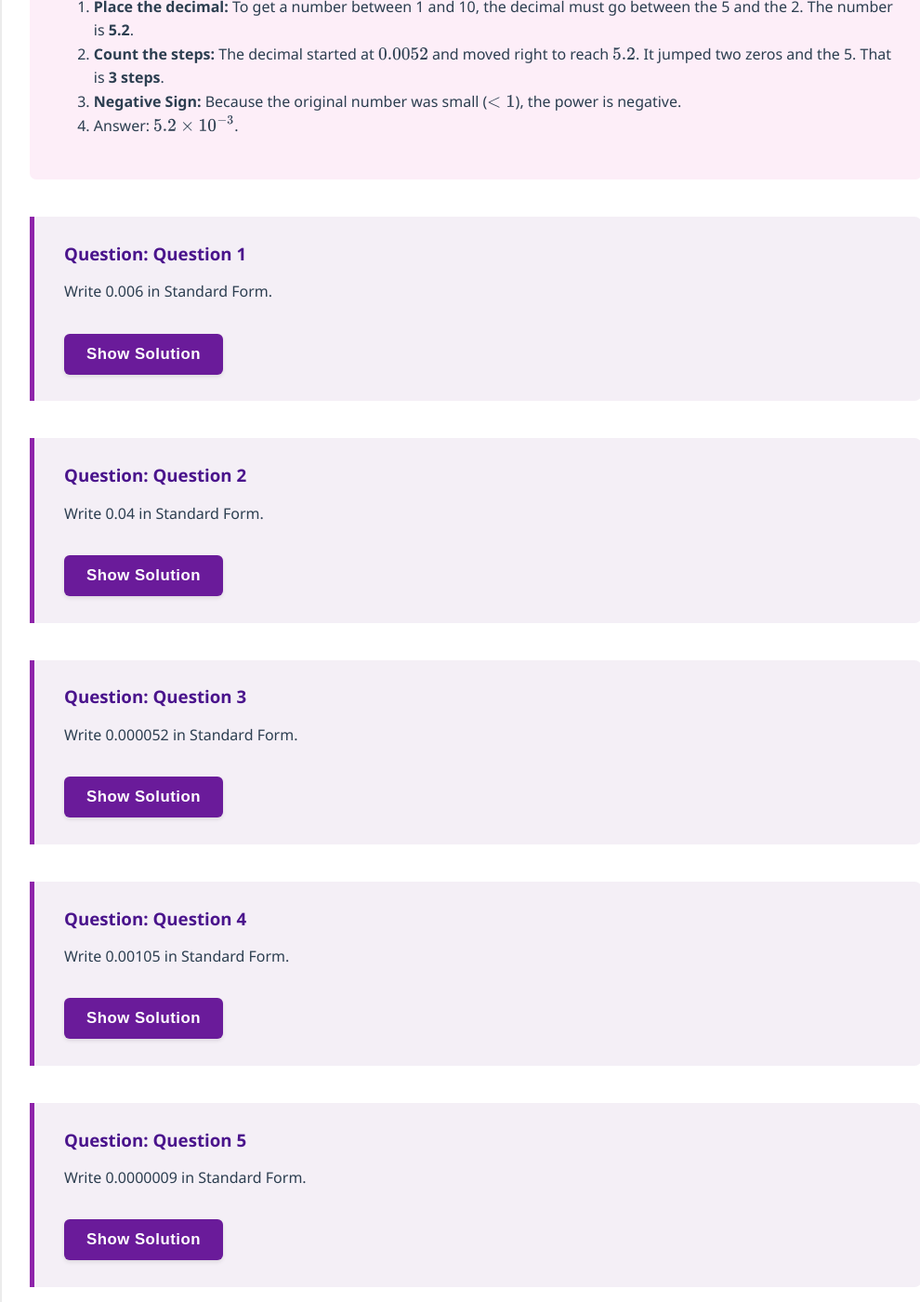
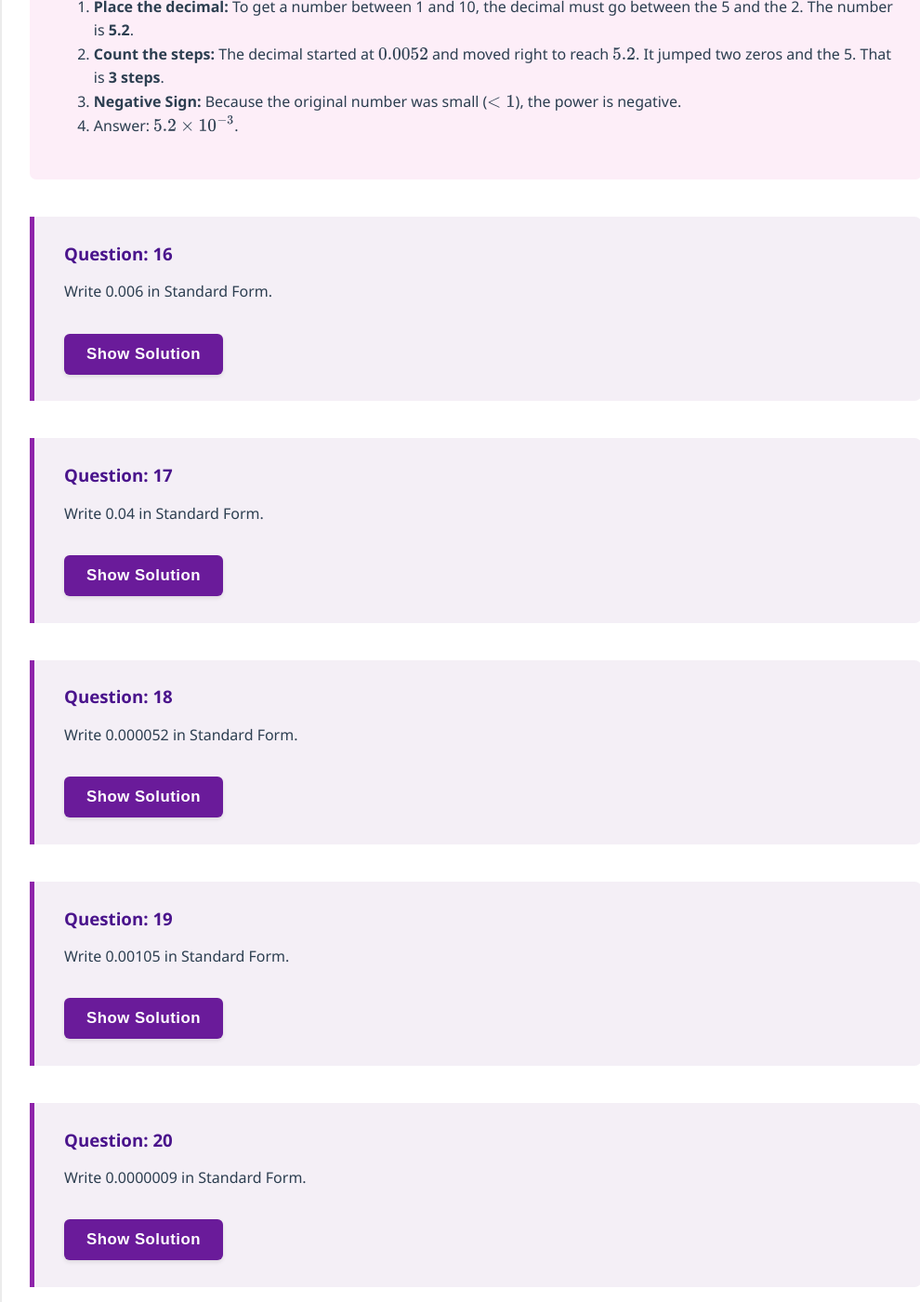
Before and after one commit to probe973/nbs-4104b, a Jekyll site: the page built from numeracy/04-standard_form.md, in a window 1280 px wide and 1400 px high, scrolled down 6457 px. Shown: the whole window at 93% size, without its empty margins (128-1118 px from the left). Built offline with Jekyll 4.4.1, drawn with Linux system fonts in a browser that asks for light colours; some of the changed text lies outside the part shown.

Commit message:
Update 04-standard_form.md

```diff
--- a/numeracy/04-standard_form.md
+++ b/numeracy/04-standard_form.md
@@ -28,7 +28,7 @@
 
 {% include question_numerical.html
     id="sf_large_exp_1"
-    title="Question 1"
+    title="1"
     question_text="Write $3 \times 10^2$ as an ordinary number."
     correct_answer="300"
     tolerance="0"
@@ -37,7 +37,7 @@
 
 {% include question_numerical.html
     id="sf_large_exp_2"
-    title="Question 2"
+    title="2"
     question_text="Write $5.2 \times 10^3$ as an ordinary number."
     correct_answer="5200"
     tolerance="0"
@@ -46,7 +46,7 @@
 
 {% include question_numerical.html
     id="sf_large_exp_3"
-    title="Question 3"
+    title="3"
     question_text="Write $1.45 \times 10^4$ as an ordinary number."
     correct_answer="14500"
     tolerance="0"
@@ -55,7 +55,7 @@
 
 {% include question_numerical.html
     id="sf_large_exp_4"
-    title="Question 4"
+    title="4"
     question_text="Write $6 \times 10^5$ as an ordinary number."
     correct_answer="600000"
     tolerance="0"
@@ -64,7 +64,7 @@
 
 {% include question_numerical.html
     id="sf_large_exp_5"
-    title="Question 5"
+    title="5"
     question_text="Write $9.02 \times 10^4$ as an ordinary number."
     correct_answer="90200"
     tolerance="0"
@@ -91,7 +91,7 @@
 
 {% include question_dropdown.html
     id="sf_large_create_1"
-    title="Question 1"
+    title="6"
     question_text="Write 4000 in Standard Form."
     options="wrong1::4 \times 10^4||correct::4 \times 10^3||wrong2::40 \times 10^2||wrong3::4 \times 10^2"
     correct_answer="correct"
@@ -100,7 +100,7 @@
 
 {% include question_dropdown.html
     id="sf_large_create_2"
-    title="Question 2"
+    title="7"
     question_text="Write 250 in Standard Form."
     options="wrong1::25 \times 10^1||correct::2.5 \times 10^2||wrong2::0.25 \times 10^3||wrong3::2.5 \times 10^1"
     correct_answer="correct"
@@ -109,7 +109,7 @@
 
 {% include question_dropdown.html
     id="sf_large_create_3"
-    title="Question 3"
+    title="8"
     question_text="Write 8,000,000 in Standard Form."
     options="correct::8 \times 10^6||wrong1::8 \times 10^7||wrong2::8 \times 10^5||wrong3::80 \times 10^5"
     correct_answer="correct"
@@ -118,7 +118,7 @@
 
 {% include question_dropdown.html
     id="sf_large_create_4"
-    title="Question 4"
+    title="9"
     question_text="Write 52,100 in Standard Form."
     options="wrong1::5.21 \times 10^3||wrong2::52.1 \times 10^3||correct::5.21 \times 10^4||wrong3::5.21 \times 10^5"
     correct_answer="correct"
@@ -127,7 +127,7 @@
 
 {% include question_dropdown.html
     id="sf_large_create_5"
-    title="Question 5"
+    title="10"
     question_text="Write 19,500,000 in Standard Form."
     options="wrong1::1.95 \times 10^6||correct::1.95 \times 10^7||wrong2::19.5 \times 10^6||wrong3::1.95 \times 10^8"
     correct_answer="correct"
@@ -155,7 +155,7 @@
 
 {% include question_numerical.html
     id="sf_small_exp_1"
-    title="Question 1"
+    title="11"
     question_text="Write $5 \times 10^{-1}$ as an ordinary number."
     correct_answer="0.5"
     tolerance="0"
@@ -164,7 +164,7 @@
 
 {% include question_numerical.html
     id="sf_small_exp_2"
-    title="Question 2"
+    title="12"
     question_text="Write $2 \times 10^{-3}$ as an ordinary number."
     correct_answer="0.002"
     tolerance="0"
@@ -173,7 +173,7 @@
 
 {% include question_numerical.html
     id="sf_small_exp_3"
-    title="Question 3"
+    title="13"
     question_text="Write $4.5 \times 10^{-2}$ as an ordinary number."
     correct_answer="0.045"
     tolerance="0"
@@ -182,7 +182,7 @@
 
 {% include question_numerical.html
     id="sf_small_exp_4"
-    title="Question 4"
+    title="14"
     question_text="Write $1.23 \times 10^{-4}$ as an ordinary number."
     correct_answer="0.000123"
     tolerance="0"
@@ -191,7 +191,7 @@
 
 {% include question_numerical.html
     id="sf_small_exp_5"
-    title="Question 5"
+    title="15"
     question_text="Write $9.9 \times 10^{-3}$ as an ordinary number."
     correct_answer="0.0099"
     tolerance="0"
@@ -216,7 +216,7 @@
 
 {% include question_dropdown.html
     id="sf_small_create_1"
-    title="Question 1"
+    title="16"
     question_text="Write 0.006 in Standard Form."
     options="wrong1::6 \times 10^{-2}||correct::6 \times 10^{-3}||wrong2::6 \times 10^3||wrong3::0.6 \times 10^{-2}"
     correct_answer="correct"
@@ -225,7 +225,7 @@
 
 {% include question_dropdown.html
     id="sf_small_create_2"
-    title="Question 2"
+    title="17"
     question_text="Write 0.04 in Standard Form."
     options="correct::4 \times 10^{-2}||wrong1::4 \times 10^{-1}||wrong2::4 \times 10^{-3}||wrong3::40 \times 10^{-3}"
     correct_answer="correct"
@@ -234,7 +234,7 @@
 
 {% include question_dropdown.html
     id="sf_small_create_3"
-    title="Question 3"
+    title="18"
     question_text="Write 0.000052 in Standard Form."
     options="wrong1::5.2 \times 10^{-4}||correct::5.2 \times 10^{-5}||wrong2::52 \times 10^{-6}||wrong3::5.2 \times 10^{-6}"
     correct_answer="correct"
@@ -243,7 +243,7 @@
 
 {% include question_dropdown.html
     id="sf_small_create_4"
-    title="Question 4"
+    title="19"
     question_text="Write 0.00105 in Standard Form."
     options="wrong1::1.05 \times 10^{-2}||wrong2::1.05 \times 10^{-4}||correct::1.05 \times 10^{-3}||wrong3::10.5 \times 10^{-4}"
     correct_answer="correct"
@@ -252,7 +252,7 @@
 
 {% include question_dropdown.html
     id="sf_small_create_5"
-    title="Question 5"
+    title="20"
     question_text="Write 0.0000009 in Standard Form."
     options="correct::9 \times 10^{-7}||wrong1::9 \times 10^{-6}||wrong2::9 \times 10^{-8}||wrong3::0.9 \times 10^{-6}"
     correct_answer="correct"
```
Also changed, not shown: other parts of numeracy/04-standard_form.md (+2 -2 lines).
